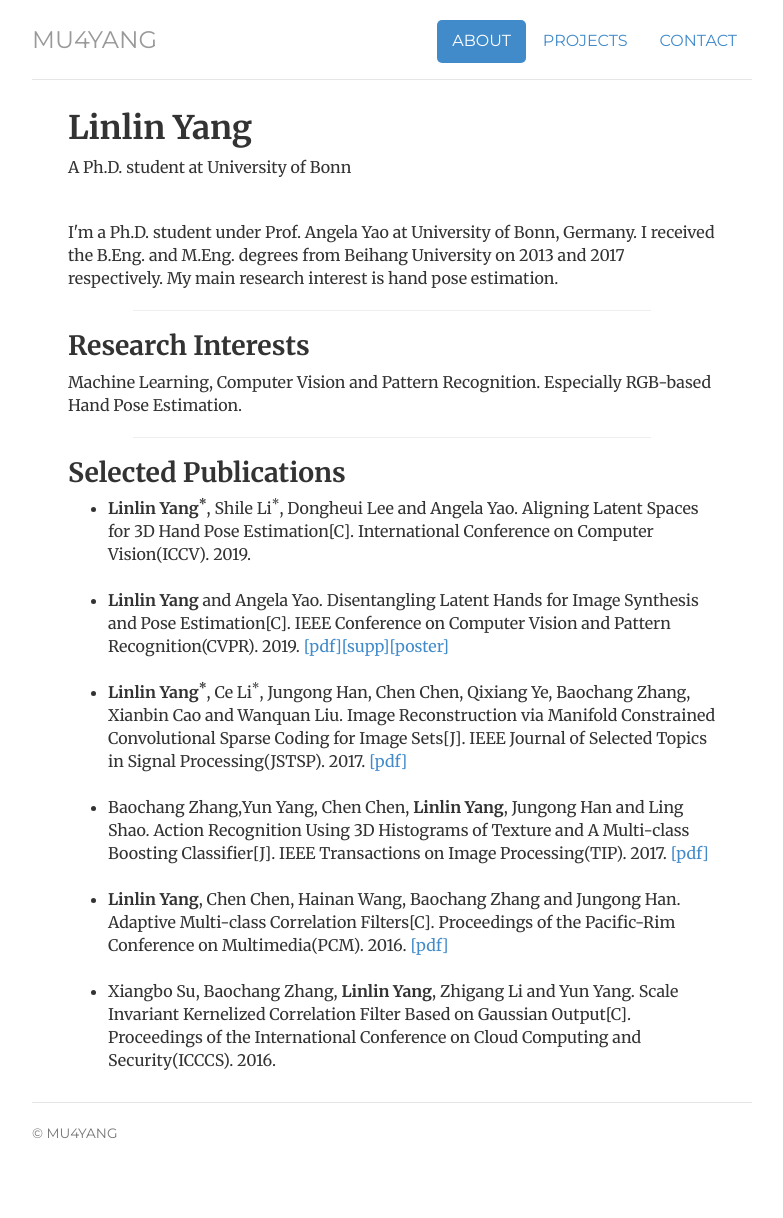
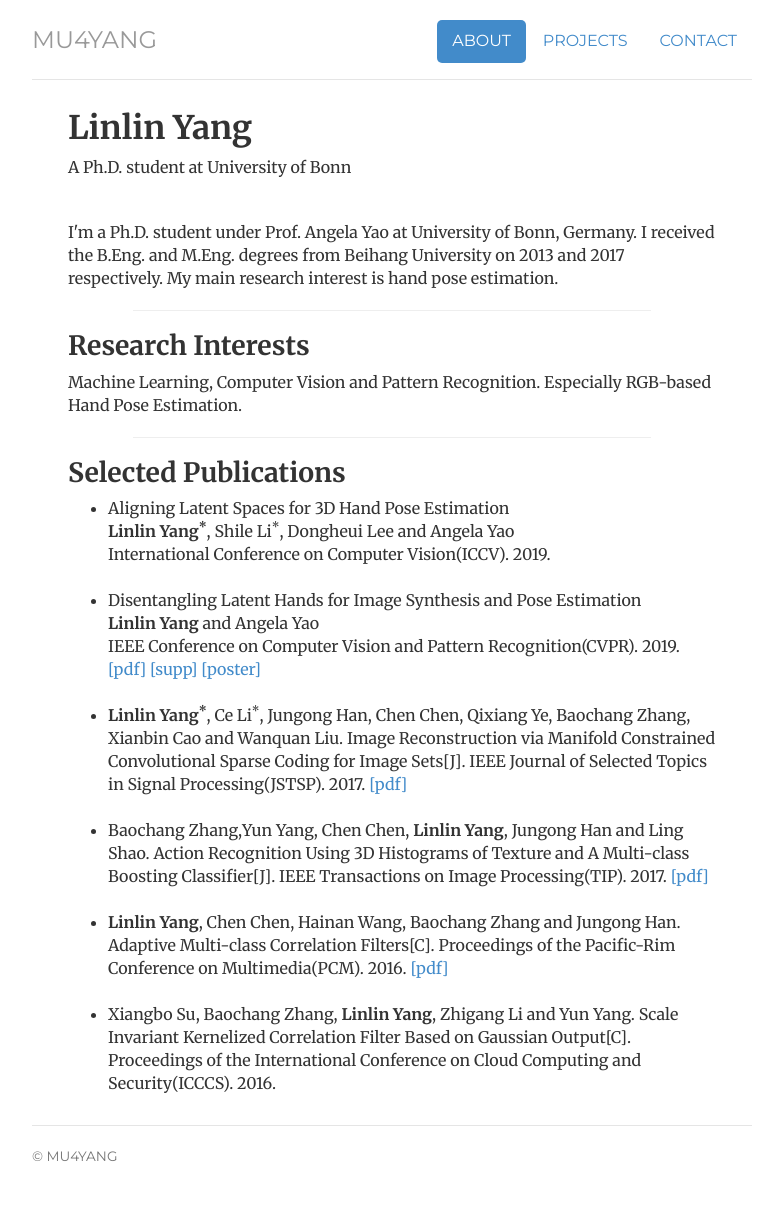
Before and after one commit to bestonebyone/mu4yang, a Jekyll site: the page built from index.html, in a window 1280 px wide. Shown: the whole page, without its empty margins (248-1031 px from the left). Built offline with Jekyll 4.4.1, drawn with Linux system fonts in a browser that asks for light colours; comment, search, counter and statistics services are not loaded; before the commit the page ends 1195 px from its top, so only the background shows below that.

Commit message:
Update index.html

```diff
--- a/index.html
+++ b/index.html
@@ -27,9 +27,14 @@ description: Current Information for Linlin Yang
 
 				<h2>Selected Publications</h2>
 				<ul>
-				<li><strong>Linlin Yang<sup>*</sup></strong>, Shile Li<sup>*</sup>, Dongheui Lee and Angela Yao. Aligning Latent Spaces for 3D Hand Pose Estimation[C]. International Conference on Computer Vision(ICCV). 2019. </li>
+				<li>Aligning Latent Spaces for 3D Hand Pose Estimation <br />
+				<strong>Linlin Yang<sup>*</sup></strong>, Shile Li<sup>*</sup>, Dongheui Lee and Angela Yao <br />
+				International Conference on Computer Vision(ICCV). 2019. </li>
 				<br />
-				<li><strong>Linlin Yang</strong> and Angela Yao. Disentangling Latent Hands for Image Synthesis and Pose Estimation[C].  IEEE Conference on Computer Vision and Pattern Recognition(CVPR). 2019. <a href="http://openaccess.thecvf.com/content_CVPR_2019/papers/Yang_Disentangling_Latent_Hands_for_Image_Synthesis_and_Pose_Estimation_CVPR_2019_paper.pdf" title="dvae">[pdf]</a><a href="http://openaccess.thecvf.com/content_CVPR_2019/supplemental/Yang_Disentangling_Latent_Hands_CVPR_2019_supplemental.pdf" title="dvae_supp">[supp]</a><a href="/files/posters/cvpr19_poster_dVAE.pdf" title="dvae_poster">[poster]</a></li>
+				<li>Disentangling Latent Hands for Image Synthesis and Pose Estimation <br />
+				<strong>Linlin Yang</strong> and Angela Yao <br />
+				IEEE Conference on Computer Vision and Pattern Recognition(CVPR). 2019.  <br />
+				<a href="http://openaccess.thecvf.com/content_CVPR_2019/papers/Yang_Disentangling_Latent_Hands_for_Image_Synthesis_and_Pose_Estimation_CVPR_2019_paper.pdf" title="dvae">[pdf]</a> <a href="http://openaccess.thecvf.com/content_CVPR_2019/supplemental/Yang_Disentangling_Latent_Hands_CVPR_2019_supplemental.pdf" title="dvae_supp">[supp]</a> <a href="/files/posters/cvpr19_poster_dVAE.pdf" title="dvae_poster">[poster]</a></li>
 				<br />
 				<li><strong>Linlin Yang<sup>*</sup></strong>, Ce Li<sup>*</sup>, Jungong Han, Chen Chen, Qixiang Ye, Baochang Zhang, Xianbin Cao and Wanquan Liu. Image Reconstruction via Manifold Constrained Convolutional Sparse Coding for Image Sets[J]. IEEE Journal of Selected Topics in Signal Processing(JSTSP). 2017.  <a href="/files/papers/Image Reconstruction via Manifold Constrained Convolutional Sparse Coding for Image Sets.pdf" title="Image Reconstruction via Manifold Constrained Convolutional Sparse Coding for Image Sets">[pdf]</a></li>
 				<br />
```
